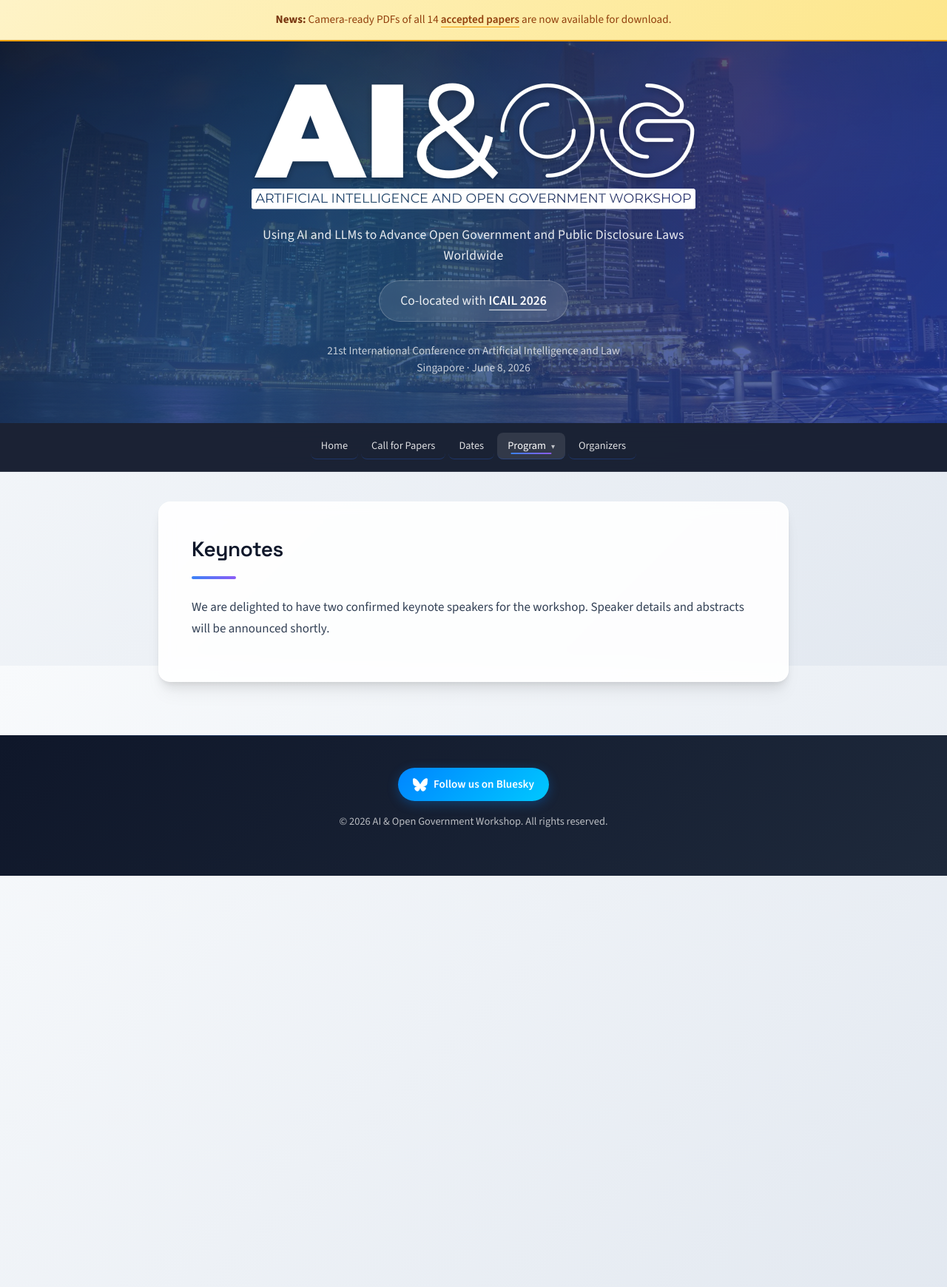
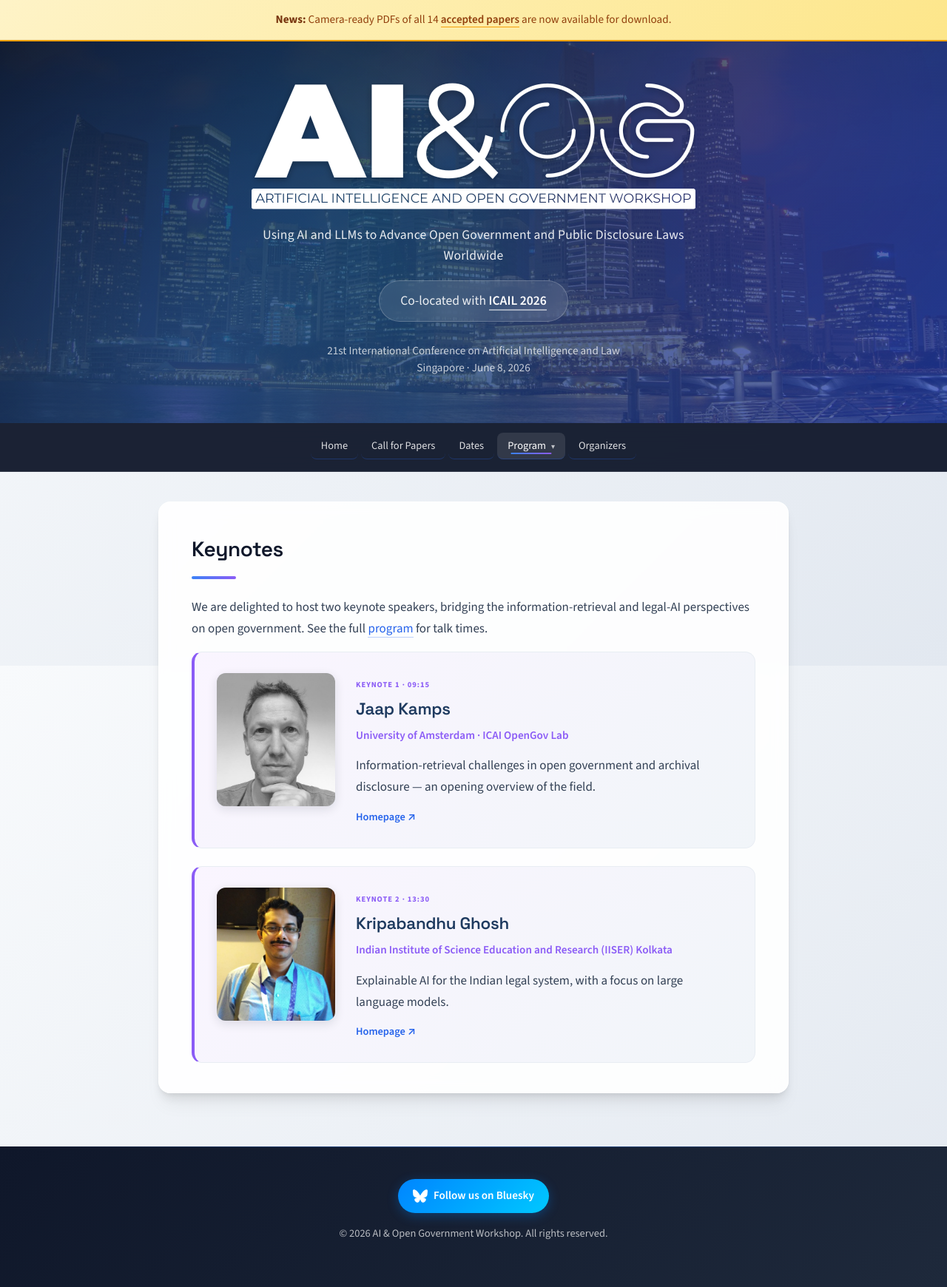
Before and after one commit to graus/aiog, a Jekyll site: the page built from keynotes.md, in a window 1280 px wide. Shown: the whole page at 74% size. Built offline with Jekyll 4.4.1, drawn with Linux system fonts in a browser that asks for light colours; before the commit the page ends 1184 px from its top, so only the background shows below that.

Commit message:
Build out Keynotes page and add speaker photos to program
Flesh out /keynotes/ with speaker cards for Jaap Kamps (University
of Amsterdam · ICAI OpenGov Lab) and Kripabandhu Ghosh (IISER
Kolkata): portrait, affiliation, talk focus, and homepage link.
Photos are stored locally under images/keynotes/.

Also add matching circular avatars to the two keynote slots on the
program timeline.

Co-Authored-By: Claude Opus 4.8 (1M context) <noreply@anthropic.com>

```diff
--- a/keynotes.md
+++ b/keynotes.md
@@ -2,13 +2,39 @@
 layout: default
 title: Keynotes
 permalink: /keynotes/
-description: Keynote speakers at the 1st AI & Open Government Workshop (AIOG) at ICAIL 2026, Singapore.
+description: Keynote speakers at the 1st AI & Open Government Workshop (AIOG) at ICAIL 2026, Singapore — Jaap Kamps (University of Amsterdam) and Kripabandhu Ghosh (IISER Kolkata).
 ---
 
-<section id="keynotes" markdown="1">
+<section id="keynotes">
 
-## Keynotes
+<h2>Keynotes</h2>
 
-We are delighted to have two confirmed keynote speakers for the workshop. Speaker details and abstracts will be announced shortly.
+<p>We are delighted to host two keynote speakers, bridging the information-retrieval and legal-AI perspectives on open government. See the full <a href="/program/">program</a> for talk times.</p>
+
+<div class="keynote-list">
+
+    <article class="keynote">
+        <img class="keynote-photo" src="/images/keynotes/jaap-kamps.jpg" alt="Portrait of Jaap Kamps" loading="lazy" width="160" height="180">
+        <div class="keynote-info">
+            <span class="prog-tag">Keynote 1 · 09:15</span>
+            <h3><a href="https://e.humanities.uva.nl/" target="_blank" rel="noopener">Jaap Kamps</a></h3>
+            <p class="keynote-affil">University of Amsterdam · ICAI OpenGov Lab</p>
+            <p class="keynote-talk">Information-retrieval challenges in open government and archival disclosure — an opening overview of the field.</p>
+            <p class="keynote-links"><a href="https://e.humanities.uva.nl/" target="_blank" rel="noopener">Homepage ↗</a></p>
+        </div>
+    </article>
+
+    <article class="keynote">
+        <img class="keynote-photo" src="/images/keynotes/kripabandhu-ghosh.jpg" alt="Portrait of Kripabandhu Ghosh" loading="lazy" width="160" height="180">
+        <div class="keynote-info">
+            <span class="prog-tag">Keynote 2 · 13:30</span>
+            <h3><a href="https://sites.google.com/view/kripabandhughosh-homepage/home" target="_blank" rel="noopener">Kripabandhu Ghosh</a></h3>
+            <p class="keynote-affil">Indian Institute of Science Education and Research (IISER) Kolkata</p>
+            <p class="keynote-talk">Explainable AI for the Indian legal system, with a focus on large language models.</p>
+            <p class="keynote-links"><a href="https://sites.google.com/view/kripabandhughosh-homepage/home" target="_blank" rel="noopener">Homepage ↗</a></p>
+        </div>
+    </article>
+
+</div>
 
 </section>
--- a/style.css
+++ b/style.css
@@ -1138,6 +1138,23 @@ table td strong {
     color: #8b5cf6;
 }
 
+.prog-keynote-body {
+    display: flex;
+    gap: 16px;
+    align-items: flex-start;
+}
+
+.prog-keynote-photo {
+    width: 64px;
+    height: 64px;
+    border-radius: 50%;
+    object-fit: cover;
+    object-position: top center;
+    flex-shrink: 0;
+    background: #e2e8f0;
+    box-shadow: 0 2px 8px rgba(15, 23, 42, 0.15);
+}
+
 /* Breaks — muted, dashed */
 .prog-break {
     background: #f8fafc;
@@ -1397,6 +1414,103 @@ a.prog-paper-title:hover {
     }
 }
 
+/* ===== Keynotes ===== */
+.keynote-list {
+    display: flex;
+    flex-direction: column;
+    gap: 24px;
+    margin-top: 8px;
+}
+
+.keynote {
+    display: grid;
+    grid-template-columns: 160px 1fr;
+    gap: 28px;
+    align-items: start;
+    background: linear-gradient(135deg, #faf5ff 0%, #f1f5f9 100%);
+    border: 1px solid #e8edf3;
+    border-left: 4px solid #8b5cf6;
+    border-radius: 14px;
+    padding: 28px 30px;
+    transition: box-shadow 0.3s ease;
+}
+
+.keynote:hover {
+    box-shadow: 0 8px 24px rgba(139, 92, 246, 0.12);
+}
+
+.keynote-photo {
+    width: 160px;
+    height: 180px;
+    object-fit: cover;
+    object-position: top center;
+    border-radius: 12px;
+    background: #e2e8f0;
+    box-shadow: 0 4px 14px rgba(15, 23, 42, 0.12);
+}
+
+.keynote-info {
+    min-width: 0;
+}
+
+.keynote-info .prog-tag {
+    color: #8b5cf6;
+}
+
+.keynote-info h3 {
+    font-size: 1.4rem;
+    margin: 0 0 4px;
+}
+
+.keynote-info h3 a {
+    color: #1e3a5f;
+    border-bottom: none;
+}
+
+.keynote-info h3 a:hover {
+    color: #8b5cf6;
+}
+
+.keynote-affil {
+    color: #8b5cf6;
+    font-weight: 600;
+    font-size: 0.95rem;
+    margin: 0 0 14px;
+}
+
+.keynote-talk {
+    color: #334155;
+    margin: 0 0 14px;
+}
+
+.keynote-talk strong {
+    color: #1e3a5f;
+}
+
+.keynote-links {
+    margin: 0;
+    font-size: 0.9rem;
+}
+
+.keynote-links a {
+    font-weight: 600;
+    border-bottom: none;
+}
+
+@media (max-width: 600px) {
+    .keynote {
+        grid-template-columns: 1fr;
+        gap: 18px;
+        justify-items: start;
+        padding: 24px;
+    }
+
+    .keynote-photo {
+        width: 120px;
+        height: 135px;
+    }
+}
+
 /* Target audience */
 #audience ul {
     list-style: none;
```
Also changed, not shown: program.md (+16 -10 lines), images/keynotes/jaap-kamps.jpg (added), images/keynotes/kripabandhu-ghosh.jpg (added).
